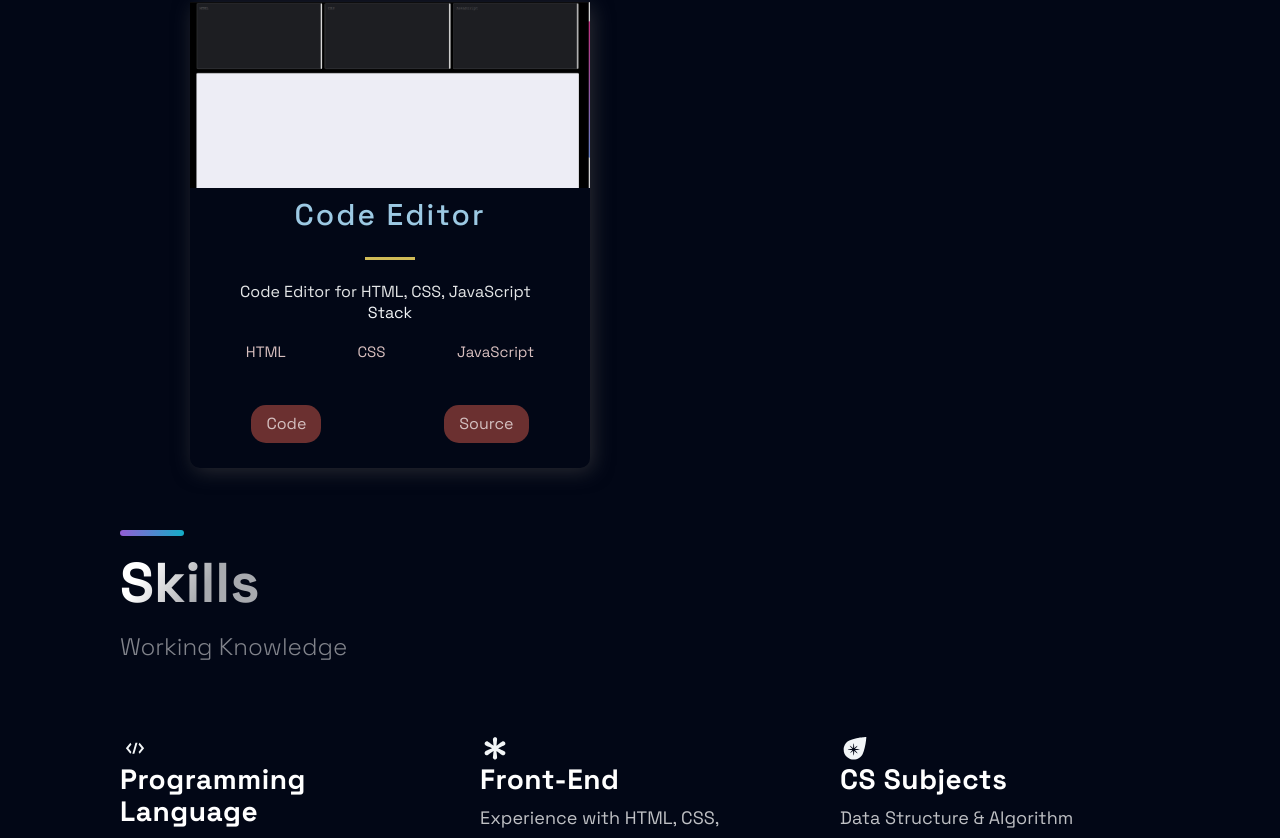
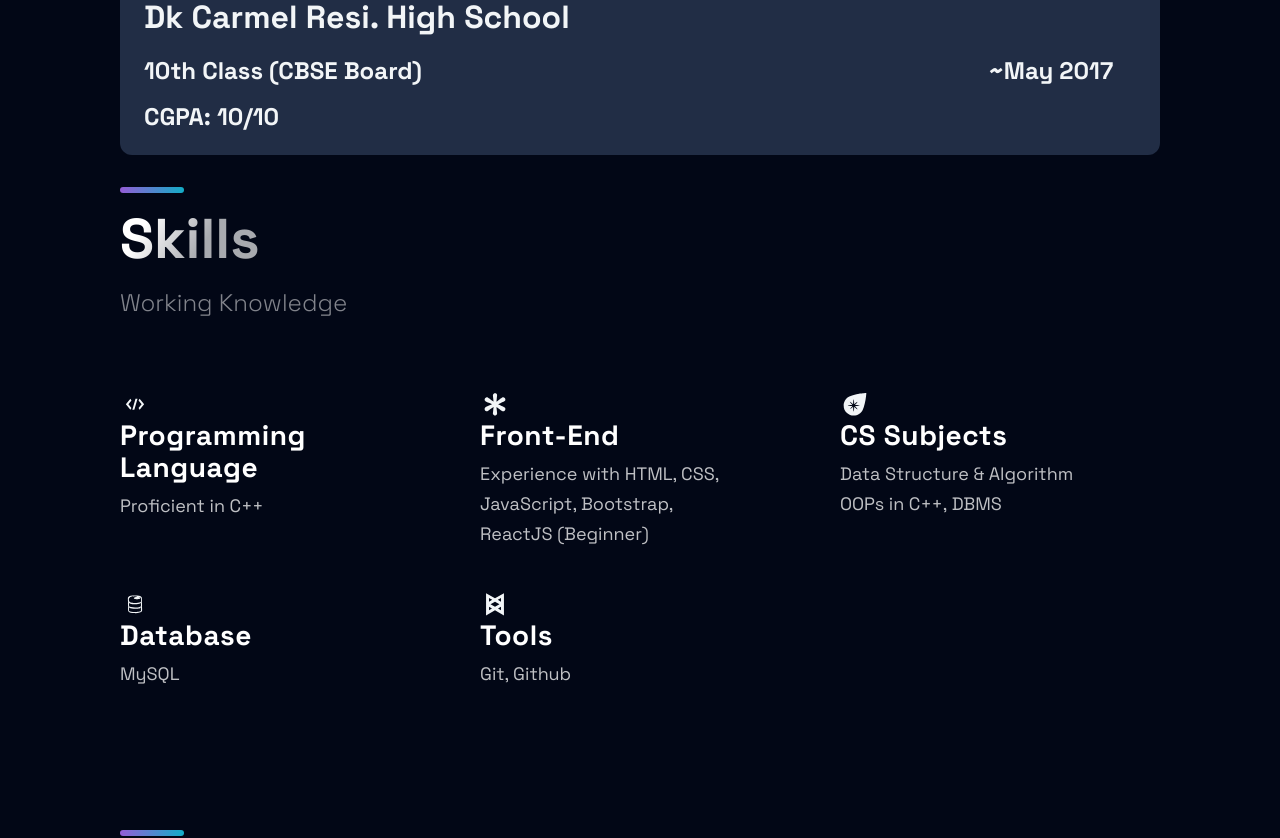
Before and after one commit to MuktiSingh/Portfolio-Website, a Next.js app: page / in a window 1280 px wide. Shown: the part 1614-2452 px from the top of the page. Built offline with nearby package versions, Linux system fonts and the light colour scheme.

Commit message:
Section Added

```diff
--- a/src/pages/index.js
+++ b/src/pages/index.js
@@ -14,10 +14,13 @@ const Home = () => {
         <Hero />
         <BgAnimation />
       </Section>
-      <Projects />
-      <Technologies />
       <Timeline />
       <Acomplishments />
+      <Technologies />
+      <Projects />
+      <br/>
+      <br/>
+      <br/>
     </Layout>
   );
 };
```
